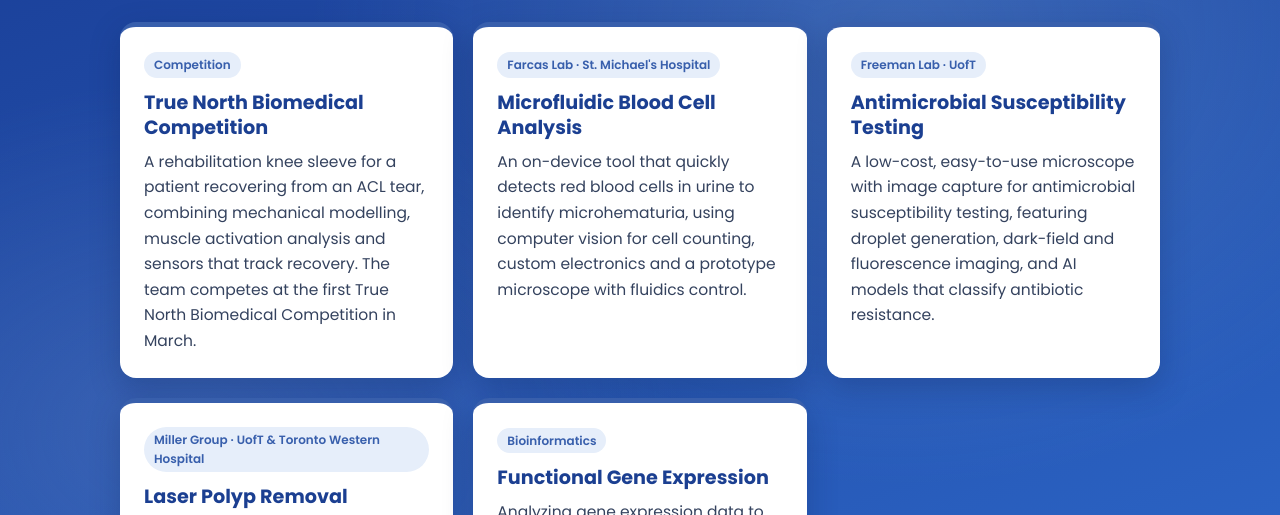
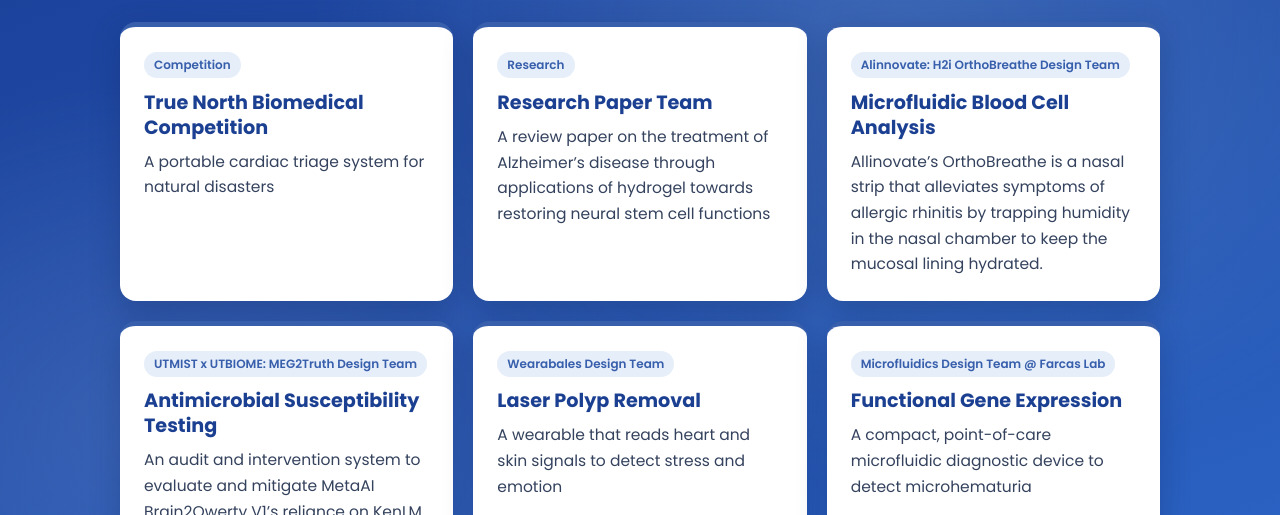
Before and after one commit to Victoria-M23/Sites, a plain HTML site: page UTBIOME/index.html in a window 1280 px wide. Both pictures are taken after a click on the link "Current Projects". Shown: the part 249-764 px from the top of the page. Drawn offline with Linux system fonts and the light colour scheme.

Commit message:
Update project descriptions in index.html

```diff
--- a/UTBIOME/index.html
+++ b/UTBIOME/index.html
@@ -142,27 +142,51 @@
           <article class="card project" id="proj-comp">
             <span class="tag">Competition</span>
             <h3>True North Biomedical Competition</h3>
-            <p>A rehabilitation knee sleeve for a patient recovering from an ACL tear, combining mechanical modelling, muscle activation analysis and sensors that track recovery. The team competes at the first True North Biomedical Competition in March.</p>
+            <p>A portable cardiac triage system for natural disasters</p>
+          </article>
+          </article>
+           <article class="card project" id="proj-gene">
+            <span class="tag">Research</span>
+            <h3>Research Paper Team</h3>
+            <p>A review paper on the treatment of Alzheimer’s disease through applications of hydrogel towards restoring neural stem cell functions</p>
           </article>
           <article class="card project" id="proj-micro">
-            <span class="tag">Farcas Lab · St. Michael's Hospital</span>
+            <span class="tag">Alinnovate: H2i OrthoBreathe Design Team</span>
             <h3>Microfluidic Blood Cell Analysis</h3>
-            <p>An on-device tool that quickly detects red blood cells in urine to identify microhematuria, using computer vision for cell counting, custom electronics and a prototype microscope with fluidics control.</p>
+            <p>Allinovate’s OrthoBreathe is a nasal strip that alleviates symptoms of allergic rhinitis by trapping humidity in the nasal chamber to keep the mucosal lining hydrated.</p>
           </article>
           <article class="card project" id="proj-ast">
-            <span class="tag">Freeman Lab · UofT</span>
+            <span class="tag">UTMIST x UTBIOME: MEG2Truth Design Team</span>
             <h3>Antimicrobial Susceptibility Testing</h3>
-            <p>A low-cost, easy-to-use microscope with image capture for antimicrobial susceptibility testing, featuring droplet generation, dark-field and fluorescence imaging, and AI models that classify antibiotic resistance.</p>
+            <p>An audit and intervention system to evaluate and mitigate MetaAI Brain2Qwerty V1’s reliance on KenLM for neural signal to text decoding accuracy.</p>
           </article>
           <article class="card project" id="proj-laser">
-            <span class="tag">Miller Group · UofT &amp; Toronto Western Hospital</span>
+            <span class="tag">Wearabales Design Team</span>
             <h3>Laser Polyp Removal</h3>
-            <p>A traction tool for endoscopic laser-assisted polyp removal. The team is designing end effectors that speed up excision and testing prototypes on porcine tissue.</p>
+            <p>A wearable that reads heart and skin signals to detect stress and emotion</p>
           </article>
           <article class="card project" id="proj-gene">
-            <span class="tag">Bioinformatics</span>
+            <span class="tag">Microfluidics Design Team @ Farcas Lab</span>
             <h3>Functional Gene Expression</h3>
-            <p>Analyzing gene expression data to find biomarkers and build predictive models for rheumatoid arthritis with bioinformatics and machine learning.</p>
+            <p>A compact, point-of-care microfluidic diagnostic device to detect microhematuria
+            </p>
+          </article>
+           <article class="card project" id="proj-gene">
+            <span class="tag">Antimicrobial Susceptibility Testing (AST) Project</span>
+            <h3>Functional Gene Expression</h3>
+            <p>A microscope that specializes in rapid AST using dark-field microscopy and AI analysis</p>
+          </article>
+          </article>
+           <article class="card project" id="proj-gene">
+            <span class="tag">SEDS Lab @ UofT: CPR Feedback Device</span>
+            <h3>Functional Gene Expression</h3>
+            <p>Real-time touch and sound feedback to help bystanders deliver CPR </p>
+          </article>
+          </article>
+           <article class="card project" id="proj-gene">
+            <span class="tag">UofT NeuroTech × UTBIOME: EEG Elbow Design Team</span>
+            <h3>Functional Gene Expression</h3>
+            <p>A brain-controlled elbow brace: Translates EEG signals during executed movement attempts into arm brace movement.</p>
           </article>
         </div>
       </div>
```
